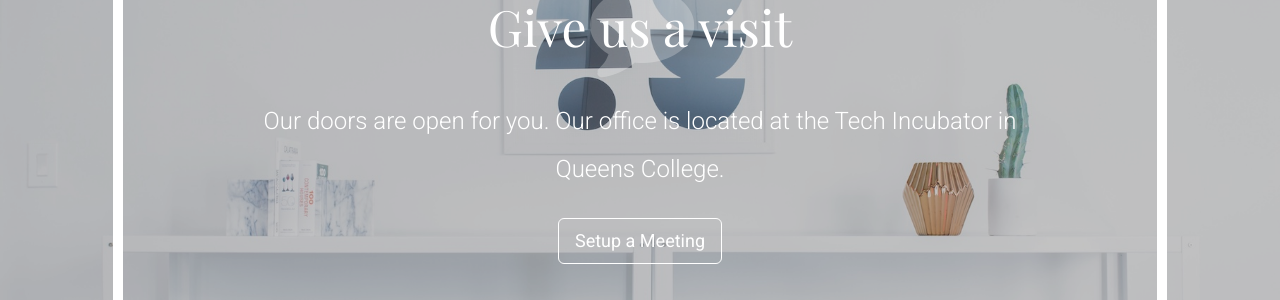
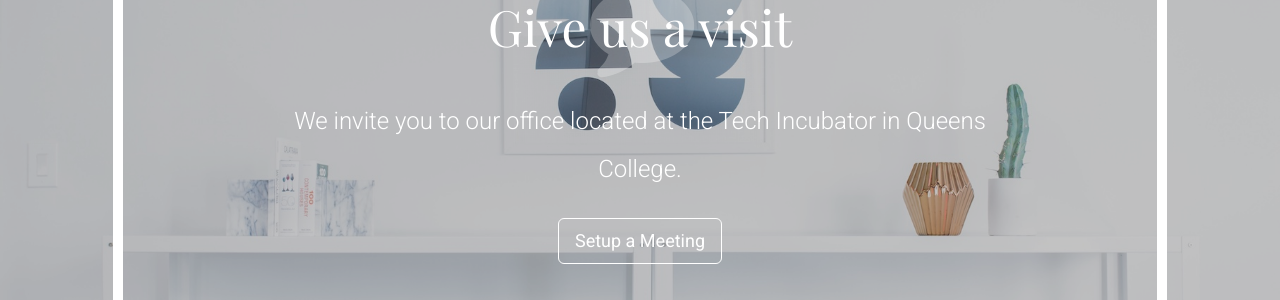
Before and after one commit to TechClubNY/techclub-site, a Jekyll site: the page built from index.html, in a window 1280 px wide and 900 px high, scrolled down 4210 px. Shown: the part 153-453 px from the top of the window. Built offline with Jekyll 4.4.1, drawn with Linux system fonts in a browser that asks for light colours; nearby versions of some CDN libraries; the list of posts is cut into pages by our own code.

Commit message:
edited visit us section

```diff
--- a/index.html
+++ b/index.html
@@ -151,7 +151,7 @@ title: {{ site.name }}
           Give us a visit
         </div>
         <div class="lightbox-description reveal">
-          Our doors are open for you. Our office is located at the Tech Incubator in Queens College.
+          We invite you to our office located at the Tech Incubator in Queens College.
         </div>
         <div class="lightbox-action reveal">
           <a href="{{ site.baseurl }}/contact.html" class="btn btn-tc btn-lg">Setup a Meeting</a>
```
